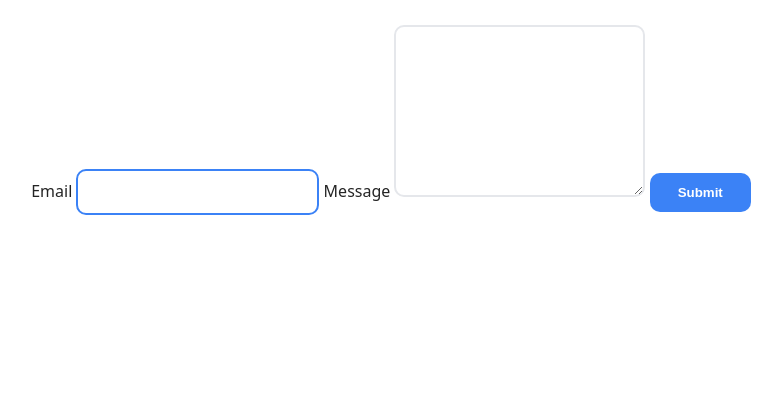
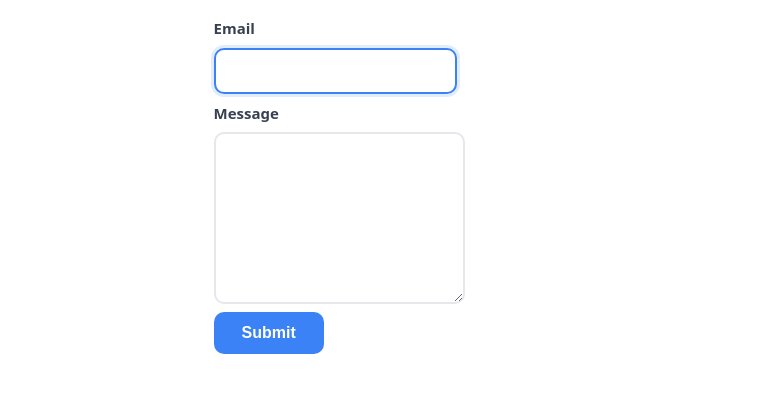
Before and after one commit to Oleksii996/goit-js-hw-09, a website built with Vite: page src/2-form.html in a window 1280 px wide. Shown: the part 137-530 px from the top of the page, without its empty margins (249-1031 px from the left). Built offline with nearby package versions, Linux system fonts and the light colour scheme.

Commit message:
update code

```diff
--- a/src/css/2-form.css
+++ b/src/css/2-form.css
@@ -1,21 +1,48 @@
 .feedback-form {
-  background-color: #ffffff;
+  display: flex;
+  flex-direction: column;
+  gap: 8px;
+
+  margin-left: auto;
+  margin-right: auto;
+  margin-top: auto;
+  margin-bottom: auto;
+
+  max-width: 355px;
+}
+
+.feedback-form label {
+  display: flex;
+  align-items: flex-start;
+  width: auto;
+
+  flex-direction: column;
+  font-weight: 600;
+  font-size: 15px;
+  color: #374151;
 }
 
 .feedback-form input,
 .feedback-form textarea {
   margin-top: 8px;
   padding: 12px 16px;
+
   font-size: 16px;
   border: 2px solid #e5e7eb;
   border-radius: 10px;
-  transition: border-color 0.2s;
+  transition: border-color 0.2s ease;
 }
 
 .feedback-form input:focus,
 .feedback-form textarea:focus {
   outline: none;
   border-color: #3b82f6;
+  box-shadow: 0 0 0 3px rgba(59, 130, 246, 0.15);
+}
+
+.feedback-form textarea {
+  resize: vertical;
+  min-height: 120px;
 }
 
 .feedback-form button {
@@ -23,24 +50,14 @@
   background-color: #3b82f6;
   color: white;
   font-weight: 600;
+  font-size: 16px;
   padding: 12px 28px;
   border: none;
   border-radius: 10px;
   cursor: pointer;
-  transition: background-color 0.2s;
+  transition: background-color 0.2s ease;
 }
 
 .feedback-form button:hover {
   background-color: #2563eb;
 }
-
-/* Мобілка */
-@media (max-width: 480px) {
-  .container {
-    padding: 30px 20px;
-  }
-
-  .main-title {
-    font-size: 24px;
-  }
-}
--- a/src/css/container.css
+++ b/src/css/container.css
@@ -4,6 +4,8 @@
   max-width: 375px;
   margin: 0 auto;
   padding: 0 16px;
+
+  background-color: rgba(255, 255, 255, 0.795);
 }
 /* Styles for Tablet devices */
 @media only screen and (min-width: 768px) {
```
